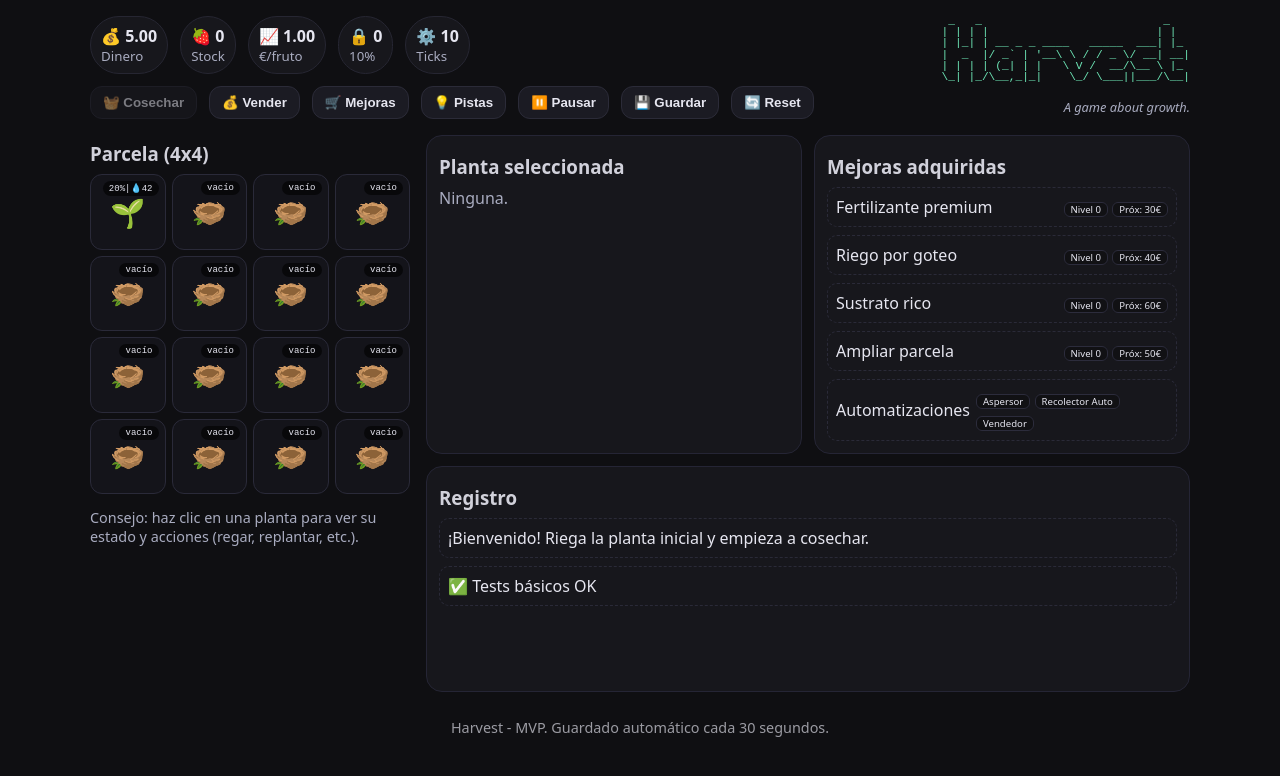
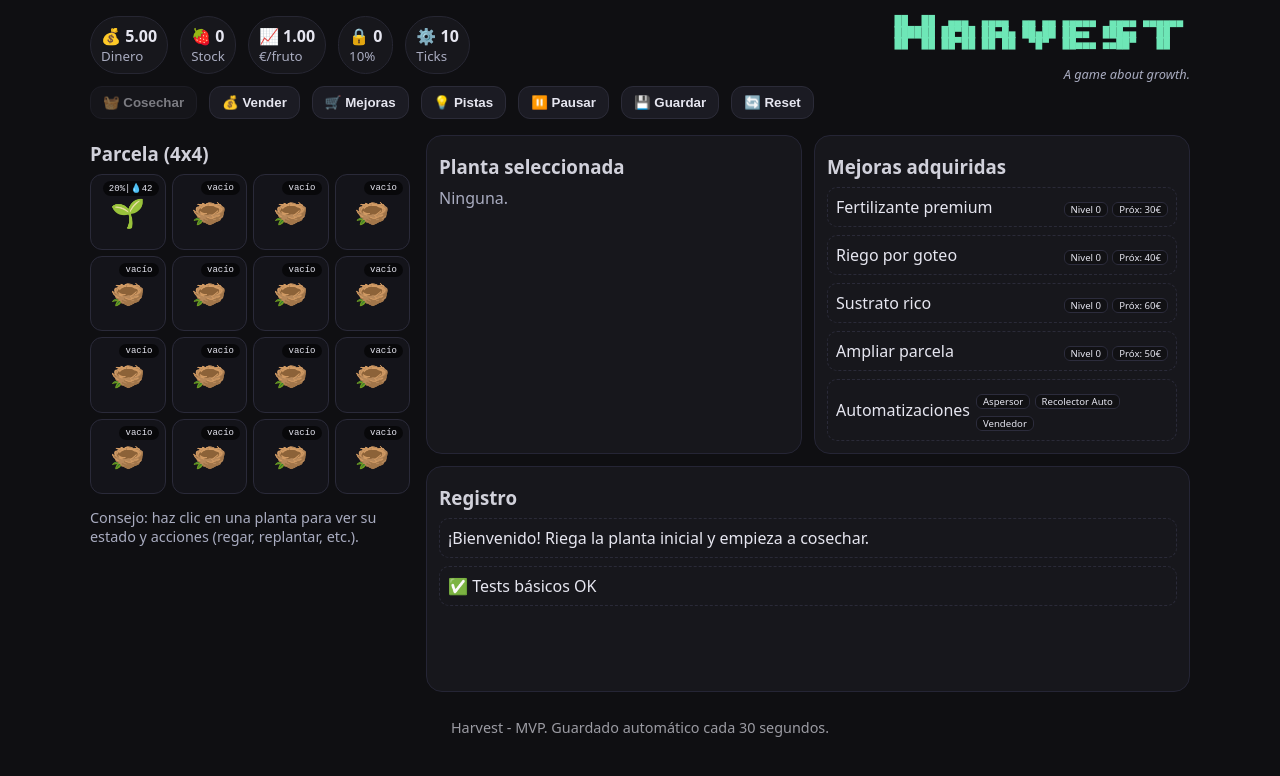
Before and after one commit to mgmerino/harvest, a plain HTML site: page index.html in a window 1280 px wide. Drawn offline with Linux system fonts and the light colour scheme.

Commit message:
Change ASCII art

```diff
--- a/index.html
+++ b/index.html
@@ -40,12 +40,9 @@
 
         <div class="title">
           <pre>
-_   _                           _
-| | | |                         | |
-| |_| | __ _ _ ____   _____  ___| |_
-|  _  |/ _` | '__\ \ / / _ \/ __| __|
-| | | | (_| | |   \ V /  __/\__ \ |_
-\_| |_/\__,_|_|    \_/ \___||___/\__|
+██  ██  ▄▄▄  ▄▄▄▄  ▄▄ ▄▄ ▄▄▄▄▄  ▄▄▄▄ ▄▄▄▄▄▄
+██████ ██▀██ ██▄█▄ ██▄██ ██▄▄  ███▄▄   ██
+██  ██ ██▀██ ██ ██  ▀█▀  ██▄▄▄ ▄▄██▀   ██
           </pre>
           <span>A game about growth.</span>
         </div>
```
